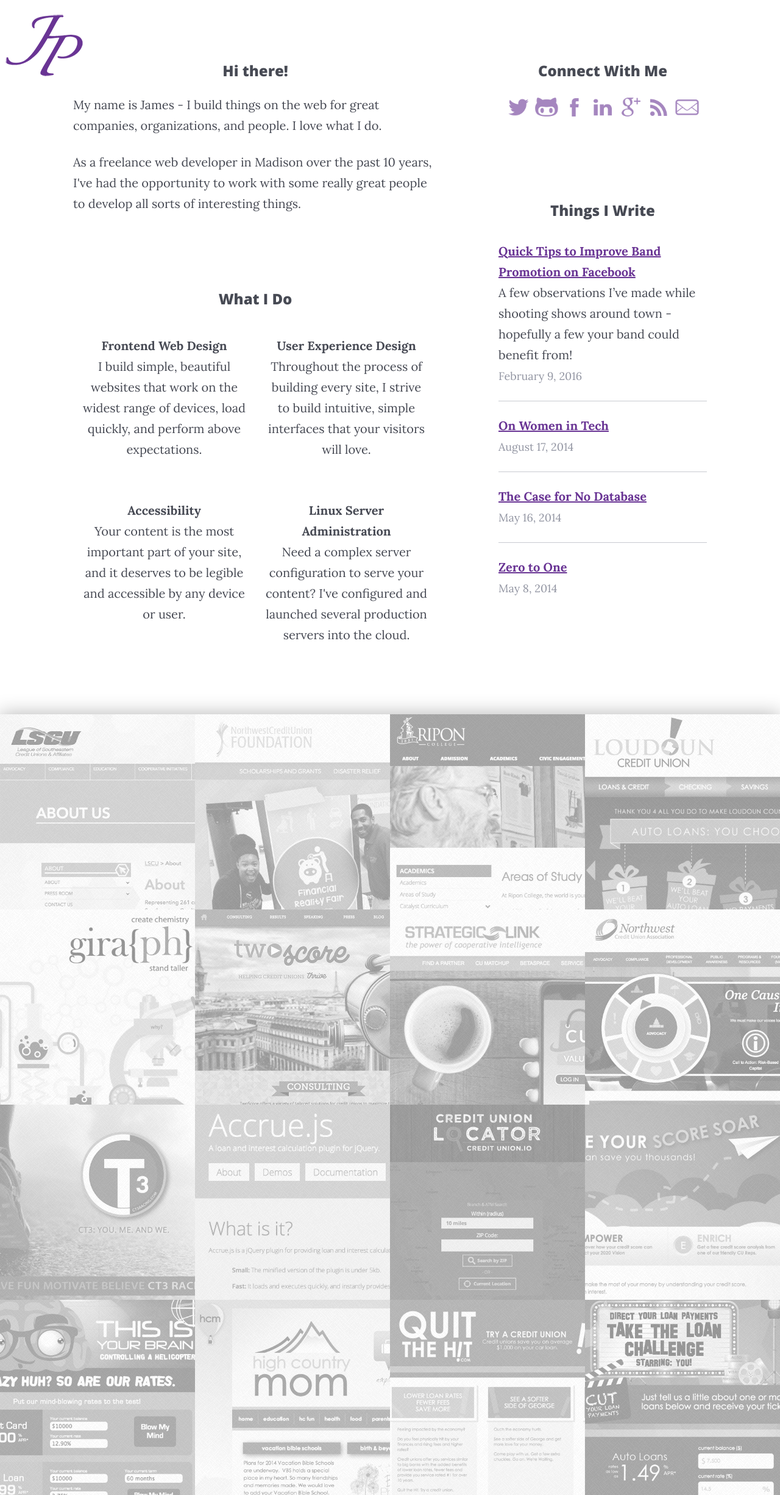
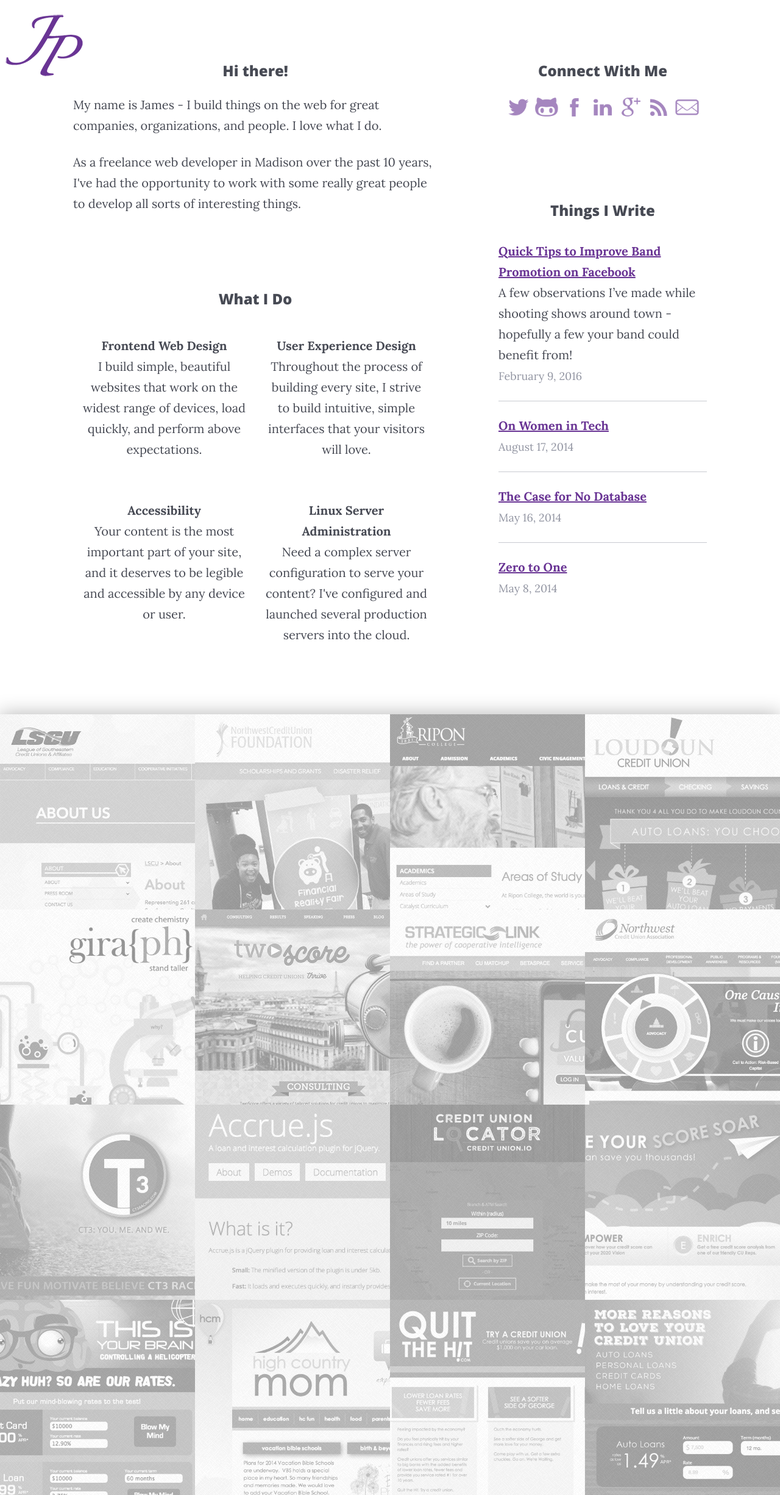
Before and after one commit to jpederson/jpederson.github.io, a Jekyll site: the page built from index.html, in a window 1280 px wide. Shown: the whole page at 61% size. Built offline with Jekyll 4.4.1, drawn with Linux system fonts in a browser that asks for light colours.

Commit message:
Adjust baylandsloanchallenge portfolio image.

```diff
--- a/_data/clients.yml
+++ b/_data/clients.yml
@@ -60,4 +60,4 @@
 
 - name: Baylands Loan Challenge
   link: http://baylandsloanchallenge.com/
-  image: baylands-loanchallenge.png
+  image: baylandsloanchallenge.png
```
Also changed, not shown: img/portfolio/baylands-loanchallenge.png (deleted), img/portfolio/baylandsloanchallenge.png (added).
